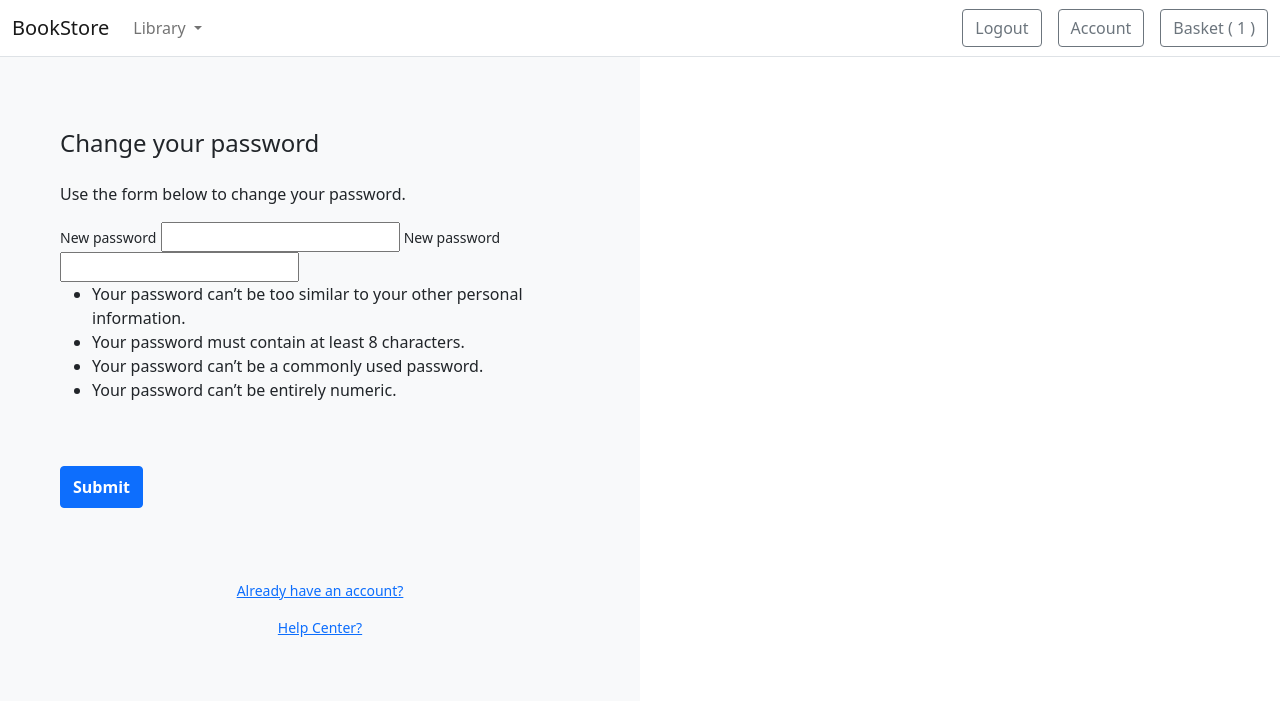
After one commit to lazy-billy/ecommerce_store, a Django app: template templates/account/user/password_reset_confirm.html in a window 1280 px wide. The commit adds this page. Shown: the top 701 px of the page. Run offline with Django 4.2, Linux system fonts and the light colour scheme; the template is opened without the code that fills it: most values are stand-ins (such as "Sample title", 1, 10 or a date in 2020); form fields are guessed from the names that the template uses.

Commit message:
in progress of adding password reset function

```diff
--- a/accounts/urls.py
+++ b/accounts/urls.py
@@ -2,7 +2,7 @@ from django.contrib.auth import views as auth_views
 from django.urls import path
 from django.views.generic import TemplateView
 
-from .forms import (PwdResetForm, UserLoginForm)
+from .forms import (PwdResetForm, UserLoginForm, PwdResetConfirmForm)
 from . import views
 
 app_name = 'account'
@@ -17,6 +17,10 @@ urlpatterns = [
                                                                  success_url='password_reset_email_confirm',
                                                                  email_template_name='account/user/password_reset_email.html',
                                                                  form_class=PwdResetForm), name='pwdreset'),
+    path('password_reset_confirm/<uidb64>/<token>', auth_views.PasswordResetConfirmView.as_view(
+                                                                template_name='account/user/password_reset_confirm.html',
+                                                                success_url='/account/password_reset_complete/',
+                                                                form_class=PwdResetConfirmForm), name="password_reset_confirm"),
     path('dashboard/', views.dashboard, name='dashboard'),  # User dashboard
     path('profile/edit/', views.edit_details, name='edit_details'),
     path('profile/delete_user/', views.delete_user, name='delete_user'),
--- a/templates/account/registration/login.html
+++ b/templates/account/registration/login.html
@@ -31,6 +31,7 @@
                     </button>
                 </div>
                 <p class="text-center pb-3">
+                    <a href="{% url "account:pwdreset" %}" class="pe-4">Forgot Password</a>
                     <a href="{% url "account:register" %}">Create an account</a>
                 </p>
             </form>
--- /dev/null
+++ b/templates/account/user/password_reset_confirm.html
@@ -0,0 +1,58 @@
+{% extends "../../store/base.html" %}
+{% block title %}Reset Confirm{% endblock %}
+{% block content %}
+
+{% if request.user.is_authenticated %}
+<script>
+    window.location.href = '{% url "account:dashboard" %}';
+</script>
+{% endif %}
+
+<div class="container-fluid">
+    <div class="row no-gutter">
+        <div class="col-md-6 bg-light">
+            <div class="login d-flex align-items-center py-5">
+                <div class="container">
+                    <div class="row">
+                        <div class="col-12 col-md-12 mx-auto">
+
+                            <form class="login-form p-4 rounded" method="post">
+                                {% csrf_token %}
+                                <h1 class="h4 mb-4 font-weight-bold">Change your password</h1>
+                                <p>Use the form below to change your password.</p>
+
+                                {% if form.errors %}
+                                <div class="alert alert-primary" role="alert">
+                                    Error: Please try again!
+                                </div>
+                                {% endif %}
+
+                                <label class="small font-weight-bold">{{ form.new_password1.label}}</label>
+                                {{ form.new_password1 }}
+                                <label class="small font-weight-bold">{{ form.new_password2.label}}</label>
+                                {{ form.new_password2 }}
+                                <ul>
+                                    <li>Your password can’t be too similar to your other personal information.</li>
+                                    <li>Your password must contain at least 8 characters.</li>
+                                    <li>Your password can’t be a commonly used password.</li>
+                                    <li>Your password can’t be entirely numeric.</li>
+                                </ul>
+                                <button class="btn btn-primary btn-block py-2 mb-4 mt-5 fw-bold" type="submit"
+                                    value="Change">Submit
+                                </button>
+                            </form>
+
+                            <p class="small text-center pt-4">
+                                <a href="{% url "account:login" %}">Already have an account?</a>
+                            </p>
+                            <p class="small text-center">
+                                <a href="{% url "account:register" %}">Help Center?</a>
+                            </p>
+                        </div>
+                    </div>
+                </div>
+            </div>
+        </div>
+    </div>
+</div>
+{% endblock %}
--- a/templates/account/user/password_reset_form.html
+++ b/templates/account/user/password_reset_form.html
@@ -1,5 +1,5 @@
 {% extends "../../store/base.html" %}
-{% block title %}Log-in{% endblock %}
+{% block title %}Reset Password{% endblock %}
 {% block content %}
 
 {% if request.user.is_authenticated %}
```
Also changed, not shown: accounts/forms.py (+9 -1 lines), db.sqlite3.
